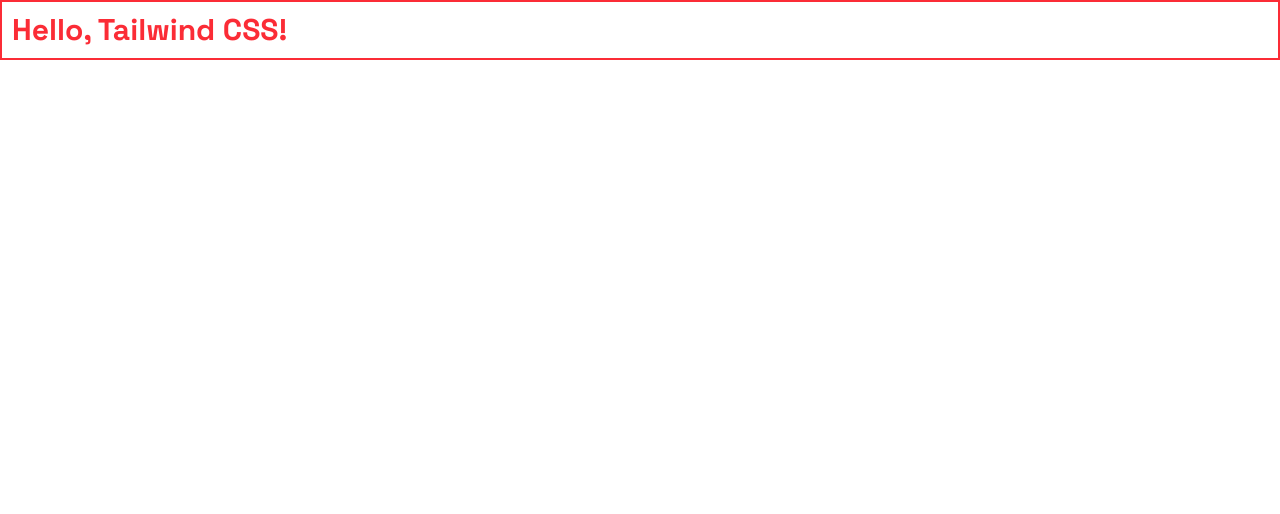
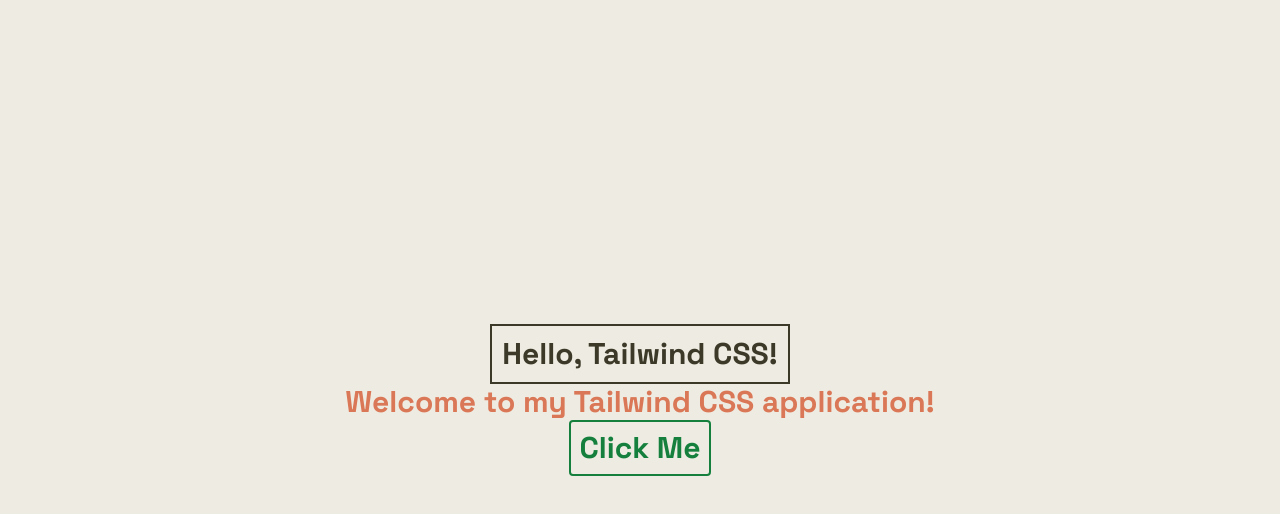
Before and after one commit to hussainzs/SEO-AI-frontend, a React (Vite) app: page / in a window 1280 px wide. Shown: the top 514 px of the page. Built offline with nearby package versions, Linux system fonts and the light colour scheme.

Commit message:
added default color pallete

```diff
--- a/src/App.tsx
+++ b/src/App.tsx
@@ -1,11 +1,19 @@
-import './App.css';
 import './index.css'; // Importing global CSS styles
 
 function App() {
+  // The main App component renders a centered column layout with a heading, paragraph, and a button.
   return (
-    // increase the font
-    <div className="text-red-500 text-3xl font-bold">
+    // The parent div uses flexbox in column direction, centers items horizontally, and applies bold, large text.
+    <div className="flex flex-col items-center justify-center text-3xl font-bold min-h-screen">
       <h1 className="border-2 p-2.5">Hello, Tailwind CSS!</h1>
+      <p className="text-primary">Welcome to my Tailwind CSS application!</p>
+      {/*
+        Using group hover pattern to ensure text color changes properly on hover
+        Adding text-white directly after hover:bg-verified to increase specificity
+      */}
+      <button className="group self-center w-auto p-2 rounded border-2 border-verified transition-colors duration-200 text-verified hover:bg-verified">
+        <span className="group-hover:text-white">Click Me</span>
+      </button>
     </div>
   );
 }
--- a/src/index.css
+++ b/src/index.css
@@ -2,11 +2,82 @@
 
 /* Define custom theme configurations for Tailwind CSS */
 @theme {
-    --font-sans: "Space Grotesk", system-ui, sans-serif;
+  --font-sans: 'Space Grotesk', system-ui, sans-serif;
+  --color-primary: #da7756;
+  --color-primary-light: rgba(218, 119, 86, 0.15);
+  --color-primary-medium: rgba(218, 119, 86, 0.3);
+  --color-background: #eeece2;
+  --color-text: #3d3929;
+  --color-text-secondary: rgba(61, 57, 41, 0.7);
+  --color-border: rgba(61, 57, 41, 0.15);
+  --color-white: #ffffff;
+  --color-light-bg: #f8f7f2;
+  --color-verified: #15803d;
+  --color-verified-bg: rgba(21, 128, 61, 0.1);
+  --color-contradicted: #b91c1c;
+  --color-contradicted-bg: rgba(185, 28, 28, 0.1);
+  --color-additional: #1d4ed8;
+  --color-additional-bg: rgba(29, 78, 216, 0.1);
+
+  /* Custom Keyframes Definitions */
+  /* Keyframes are defined directly within @theme in v4 */
+  @keyframes fadeIn {
+    from {
+      opacity: 0;
+    }
+    to {
+      opacity: 1;
+    }
+  }
+
+  /* Note: Defining animation *utilities* (like animate-*) */
+  /* within @theme has specific syntax if needed. */
+  /* For now, we define keyframes here and apply via separate CSS classes below. */
 }
 
-/* Apply base styles to the body element */
 body {
-    /* Apply the 'font-sans' utility class, making 'Space Grotesk' the default font */
-    @apply font-sans;
+  /* Apply the 'font-sans' utility class, making 'Space Grotesk' the default font */
+  @apply font-sans;
+
+  /* Apply background and text colors using the variables defined in @theme */
+  background-color: var(--color-background);
+  color: var(--color-text);
 }
+
+/* Custom Utility Classes (outside @theme) */
+/* These classes use the CSS variables defined in @theme */
+.text-primary {
+  color: var(--color-primary);
+}
+.bg-primary {
+  background-color: var(--color-primary);
+}
+.bg-primary-light {
+  background-color: var(--color-primary-light);
+}
+.border-primary {
+  border-color: var(--color-primary);
+}
+.text-verified {
+  color: var(--color-verified);
+}
+.bg-verified {
+  background-color: var(--color-verified-bg);
+}
+.text-contradicted {
+  color: var(--color-contradicted);
+}
+.bg-contradicted {
+  background-color: var(--color-contradicted-bg);
+}
+.text-additional {
+  color: var(--color-additional);
+}
+.bg-additional {
+  background-color: var(--color-additional-bg);
+}
+
+/* Apply animations using standard CSS classes referencing the keyframes */
+.animate-fade-in {
+  animation: fadeIn 0.5s ease-in-out;
+}
```
Also changed, not shown: src/App.css (deleted).
